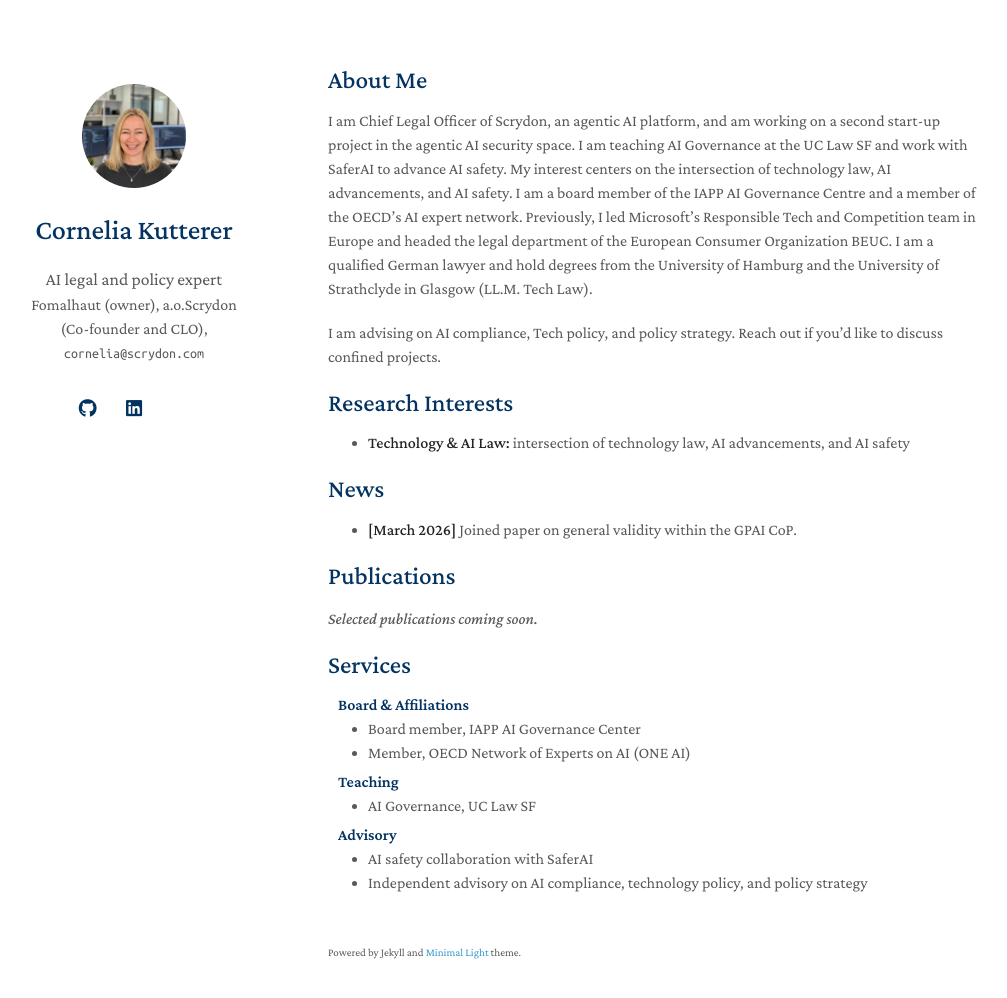
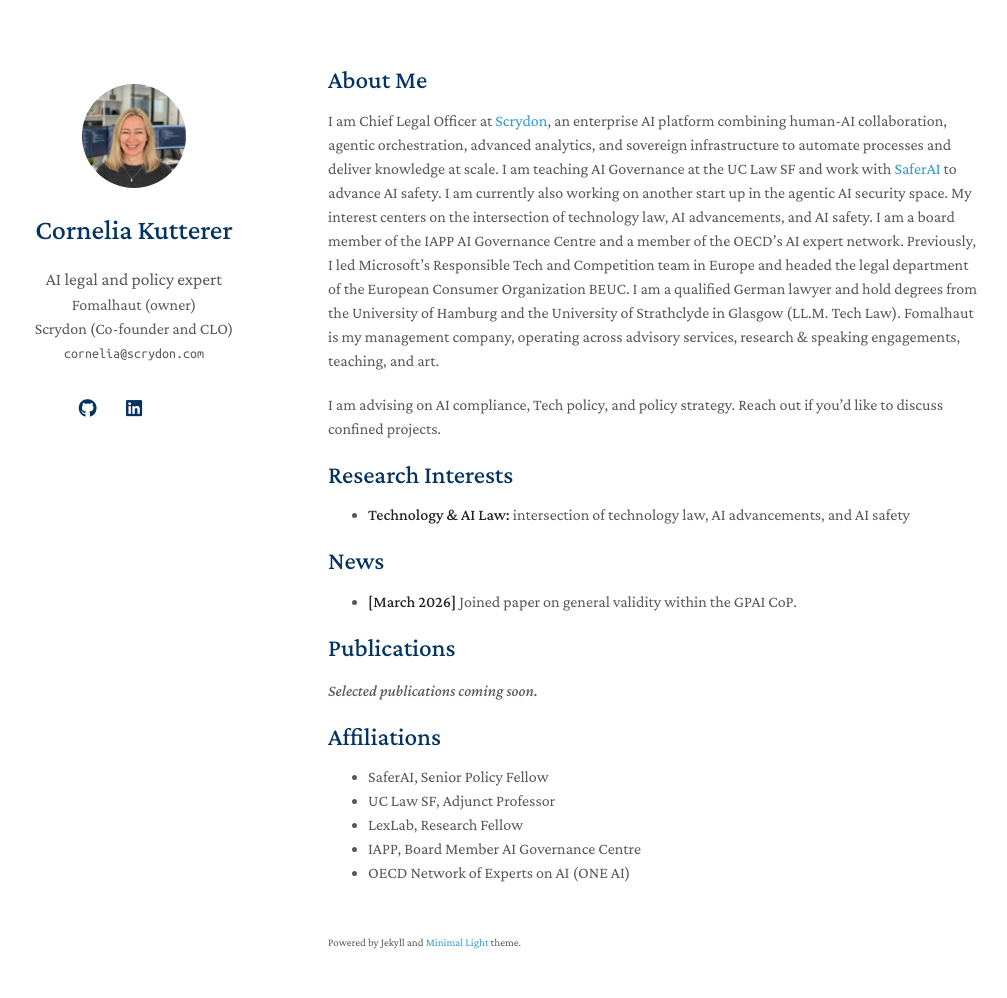
Before and after one commit to Fomalhautck/fomalhautck.github.io, a Jekyll site: the page built from index.md, in a window 1280 px wide and 1033 px high. Shown: the top 998 px of the window, without its empty margins (142-1149 px from the left). Built offline with Jekyll 4.4.1, drawn with Linux system fonts in a browser that asks for light colours; a style sheet for code colours, icons or effects is not loaded; our own code applies the rules of GitHub Pages for plain Markdown files.

Commit message:
Add Scrydon as second affiliation and refresh bio
- Split affiliation in _config.yml into Fomalhaut and new affiliation_2 (Scrydon)
- Render second affiliation in page title and sidebar in homepage layout
- Consolidate services.md into a single Affiliations list (adds SaferAI Senior Policy Fellow, UC Law SF Adjunct Professor, LexLab Research Fellow)
- Rewrite About Me intro: link Scrydon with fuller description, link SaferAI, describe Fomalhaut as management company

Co-Authored-By: Claude Opus 4.7 (1M context) <noreply@anthropic.com>

```diff
--- a/_config.yml
+++ b/_config.yml
@@ -1,7 +1,8 @@
 # Basic Information
 title: Cornelia Kutterer
 position: AI legal and policy expert
-affiliation: Fomalhaut (owner), a.o.Scrydon (Co-founder and CLO),
+affiliation: Fomalhaut (owner)
+affiliation_2: Scrydon (Co-founder and CLO)
 email: cornelia@scrydon.com
 
 # Search Engine Optimization (SEO)
--- a/_includes/services.md
+++ b/_includes/services.md
@@ -1,21 +1,9 @@
-## Services
-
-<h4 style="margin:0 10px 0;">Board & Affiliations</h4>
-
-<ul style="margin:0 0 5px;">
-  <li>Board member, <a href="https://iapp.org/about/ai-governance-center/"><autocolor>IAPP AI Governance Center</autocolor></a></li>
-  <li>Member, <a href="https://oecd.ai/en/network-of-experts"><autocolor>OECD Network of Experts on AI (ONE AI)</autocolor></a></li>
-</ul>
-
-<h4 style="margin:0 10px 0;">Teaching</h4>
-
-<ul style="margin:0 0 5px;">
-  <li>AI Governance, <a href="https://www.uclawsf.edu/"><autocolor>UC Law SF</autocolor></a></li>
-</ul>
-
-<h4 style="margin:0 10px 0;">Advisory</h4>
+## Affiliations
 
 <ul style="margin:0 0 20px;">
-  <li>AI safety collaboration with <a href="https://www.safer-ai.org/"><autocolor>SaferAI</autocolor></a></li>
-  <li>Independent advisory on AI compliance, technology policy, and policy strategy</li>
+  <li><a href="https://www.safer-ai.org/"><autocolor>SaferAI</autocolor></a>, Senior Policy Fellow</li>
+  <li><a href="https://www.uclawsf.edu/people/cornelia-kutterer-2/"><autocolor>UC Law SF</autocolor></a>, Adjunct Professor</li>
+  <li><a href="https://lexlab.uclawsf.edu/"><autocolor>LexLab</autocolor></a>, Research Fellow</li>
+  <li><a href="https://iapp.org/about/ai-governance-center/"><autocolor>IAPP</autocolor></a>, Board Member AI Governance Centre</li>
+  <li><a href="https://oecd.ai/en/network-of-experts"><autocolor>OECD Network of Experts on AI (ONE AI)</autocolor></a></li>
 </ul>
--- a/_layouts/homepage.html
+++ b/_layouts/homepage.html
@@ -1,7 +1,7 @@
 <!DOCTYPE html>
 <html lang="{{ site.lang | default: "en-US" }}">
   <head>
-    <title>{{ site.title }} | {{site.affiliation}}</title>
+    <title>{{ site.title }} | {{ site.affiliation }}{% if site.affiliation_2 %}, {{ site.affiliation_2 }}{% endif %}</title>
 
     <meta charset="UTF-8">
     <meta http-equiv="X-UA-Compatible" content="IE=edge">
@@ -51,6 +51,10 @@
         {% endif %}
         {% if site.affiliation %}
         <a href="{{ site.affiliation_link }}" rel="noopener"><autocolor>{{ site.affiliation }}</autocolor></a>
+        <br>
+        {% endif %}
+        {% if site.affiliation_2 %}
+        <a href="{{ site.affiliation_link_2 }}" rel="noopener"><autocolor>{{ site.affiliation_2 }}</autocolor></a>
         <br>
         {% endif %}
         {% if site.email %}
--- a/index.md
+++ b/index.md
@@ -4,7 +4,7 @@ layout: homepage
 
 ## About Me
 
-I am Chief Legal Officer of Scrydon, an agentic AI platform, and am working on a second start-up project in the agentic AI security space. I am teaching AI Governance at the UC Law SF and work with SaferAI to advance AI safety. My interest centers on the intersection of technology law, AI advancements, and AI safety. I am a board member of the IAPP AI Governance Centre and a member of the OECD’s AI expert network. Previously, I led Microsoft’s Responsible Tech and Competition team in Europe and headed the legal department of the European Consumer Organization BEUC. I am a qualified German lawyer and hold degrees from the University of Hamburg and the University of Strathclyde in Glasgow (LL.M. Tech Law).
+I am Chief Legal Officer at [Scrydon](https://scrydon.com/), an enterprise AI platform combining human-AI collaboration, agentic orchestration, advanced analytics, and sovereign infrastructure to automate processes and deliver knowledge at scale. I am teaching AI Governance at the UC Law SF and work with [SaferAI](https://www.safer-ai.org/) to advance AI safety. I am currently also working on another start up in the agentic AI security space. My interest centers on the intersection of technology law, AI advancements, and AI safety. I am a board member of the IAPP AI Governance Centre and a member of the OECD’s AI expert network. Previously, I led Microsoft’s Responsible Tech and Competition team in Europe and headed the legal department of the European Consumer Organization BEUC. I am a qualified German lawyer and hold degrees from the University of Hamburg and the University of Strathclyde in Glasgow (LL.M. Tech Law). Fomalhaut is my management company, operating across advisory services, research & speaking engagements, teaching, and art.
 
 I am advising on AI compliance, Tech policy, and policy strategy. Reach out if you'd like to discuss confined projects.
 
```
